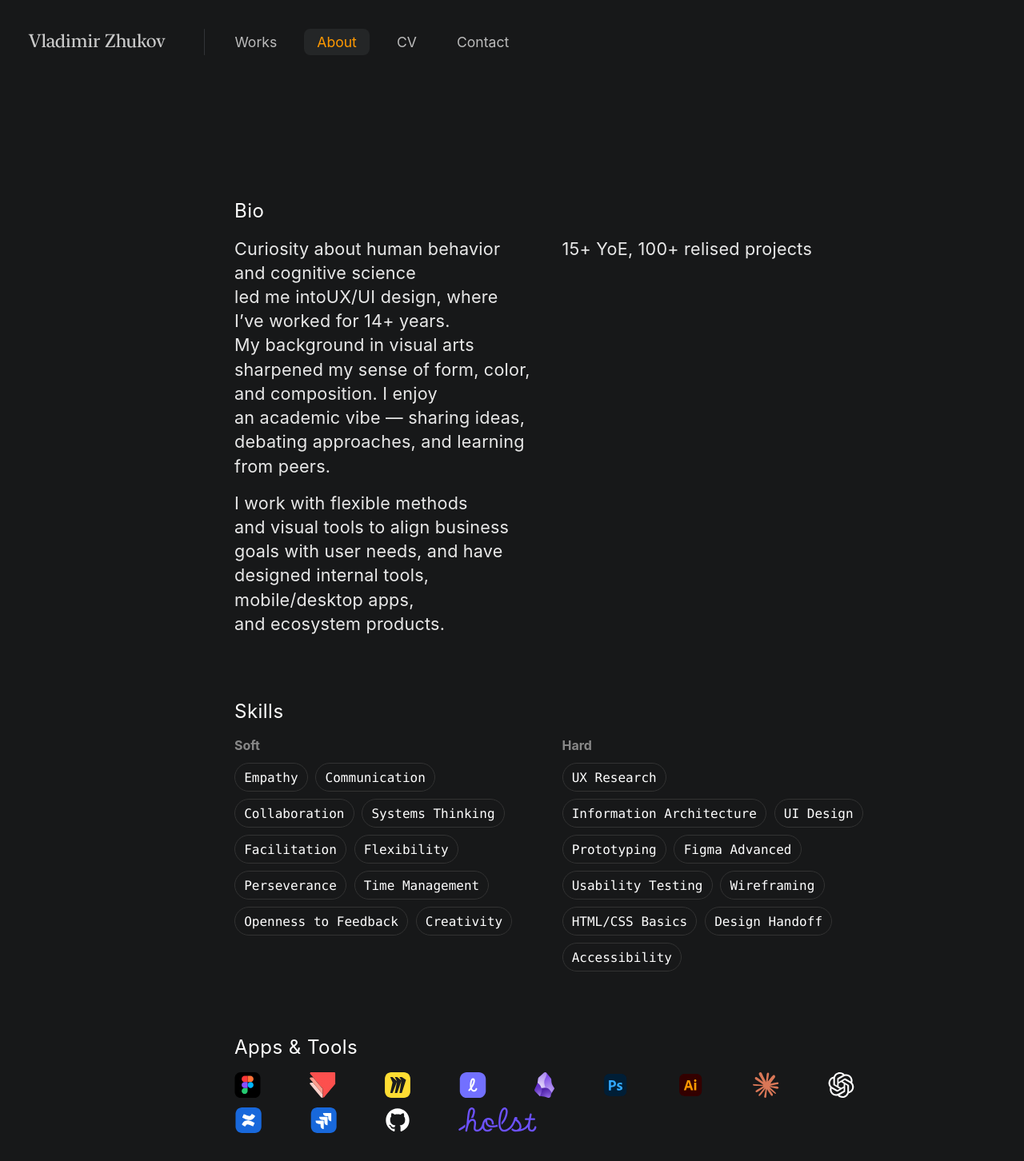
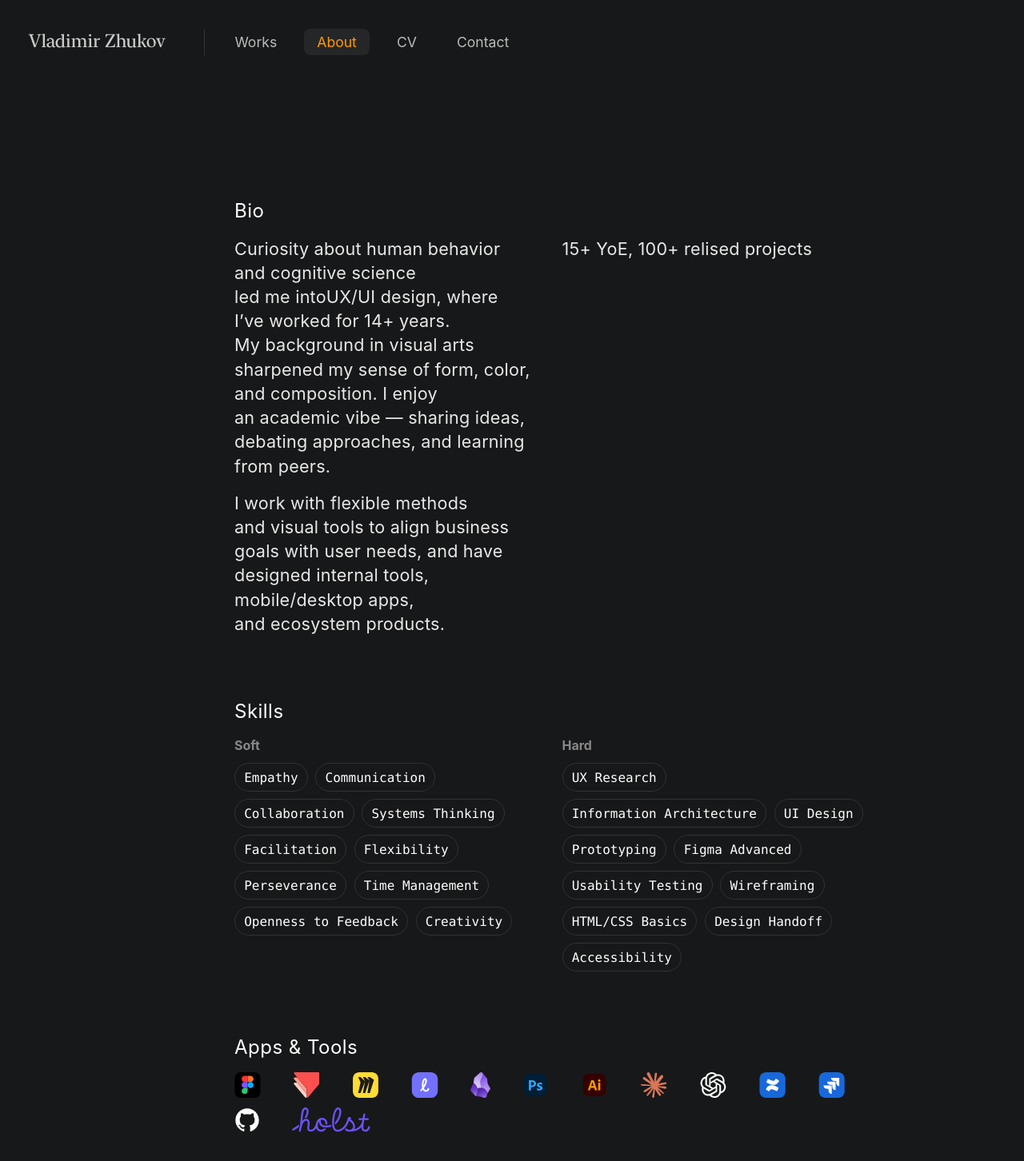
Before and after one commit to uxiscool/experience, a Jekyll site: the page built from about.md, in a window 1280 px wide. Shown: the top 1452 px of the page at 80% size. Built offline with Jekyll 4.4.1, drawn with Linux system fonts in a browser that asks for light colours.

Commit message:
Add files via upload

```diff
--- a/css/main.css
+++ b/css/main.css
@@ -571,7 +571,7 @@ section {
 .tools-grid {
   display: flex;            /* чтобы элементы были шириной по содержимому */
   flex-wrap: wrap;          /* перенос на новую строку */
-  column-gap: 60px;         /* фиксированный горизонтальный зазор */
+  column-gap: 40px;         /* фиксированный горизонтальный зазор */
   row-gap: 12px;            /* вертикальный зазор между рядами */
   align-items: center;      /* выравнивание по центру по высоте */
   justify-content: flex-start;
```
